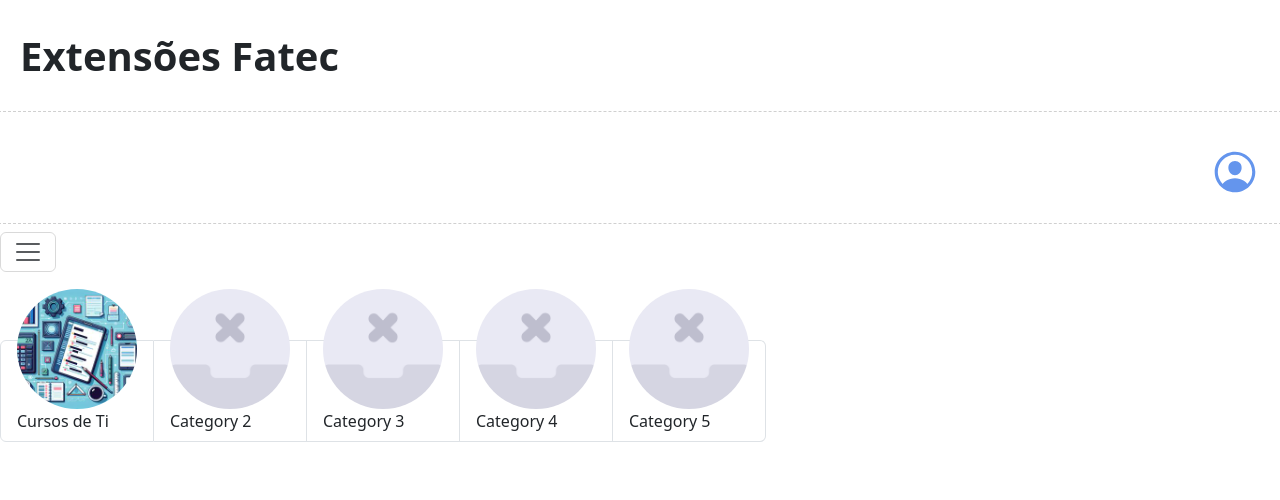
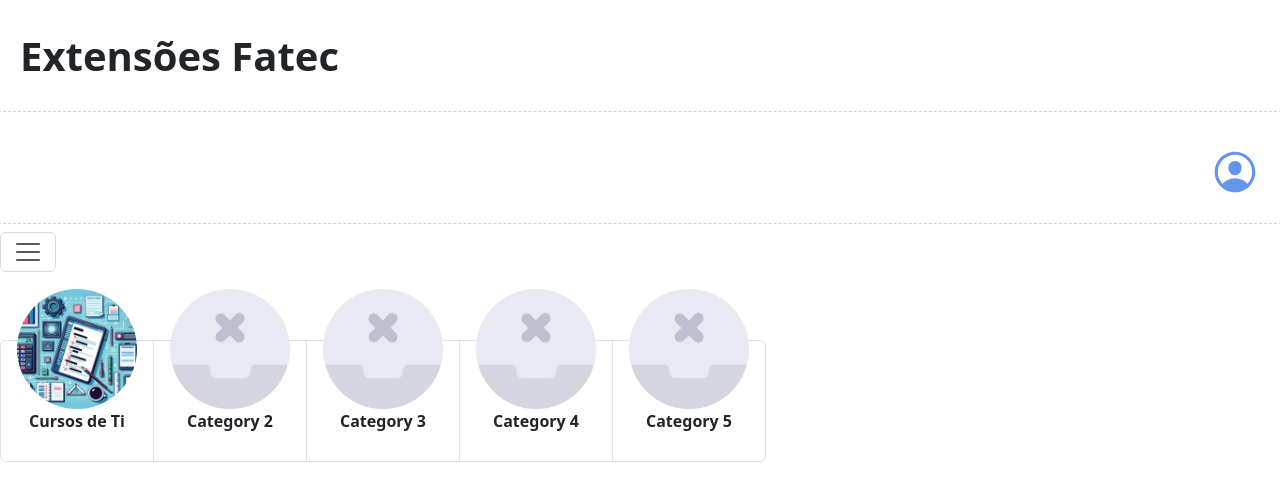
Before and after one commit to fershibli/desenvolvimento-web2, an Angular app in the folder aula04-Angular/: page / in a window 1280 px wide. Shown: the top 500 px of the page. Built offline with nearby package versions, Linux system fonts and the light colour scheme.

Commit message:
Atualizar estilo do componente category-bar e adicionar classe card_info

```diff
--- a/aula04-Angular/src/app/category-bar/category-bar.component.css
+++ b/aula04-Angular/src/app/category-bar/category-bar.component.css
@@ -15,3 +15,8 @@
   height: 100%;
   object-fit: cover;
 }
+
+.card_info {
+  padding-bottom: 20px;
+  font-weight: bold;
+}
--- a/aula04-Angular/src/app/category-bar/category-bar.component.html
+++ b/aula04-Angular/src/app/category-bar/category-bar.component.html
@@ -3,7 +3,7 @@
     <div class="card_img">
       <img src="{{category.image}}" alt="user-image">
     </div>
-    <div>
+    <div class="card_info text-center">
       <span>{{category.title}}</span>
     </div>
   </li>
```
